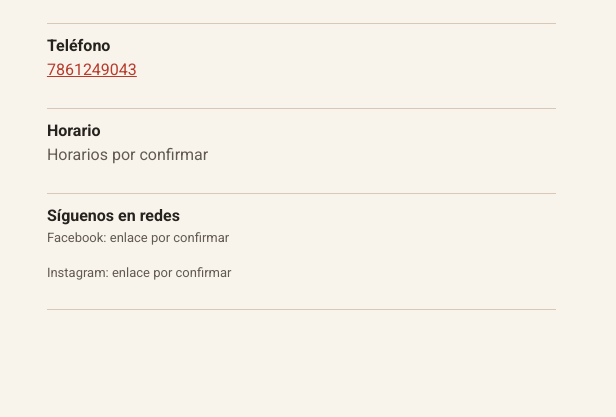
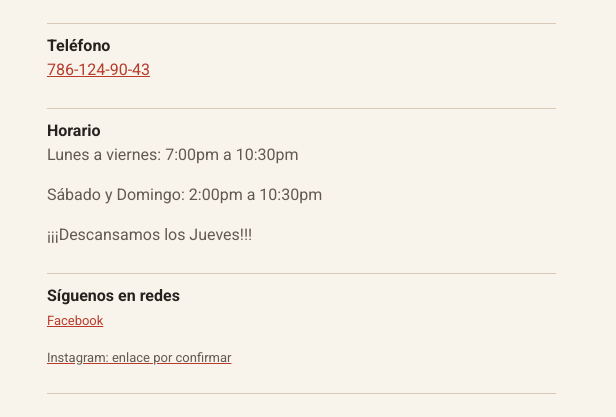
Before and after one commit to Takosg805/Pizzas-a-la-Le-a, a plain HTML site: page index.html in a window 1280 px wide. Shown: the part 2771-3188 px from the top of the page, 664-1280 px from the left. Drawn offline with Linux system fonts and the light colour scheme.

Commit message:
Contactos, Horarios y Link de FB

```diff
--- a/index.html
+++ b/index.html
@@ -166,17 +166,19 @@
                             <div class="contact-line">
                                 <strong>Teléfono</strong>
                                 <p>
-                                    <a id="phone-link" href="tel:7861249043">7861249043</a>
+                                    <a id="phone-link" href="tel:7861249043">786-124-90-43</a>
                                 </p>
                             </div>
                             <div class="contact-line">
                                 <strong>Horario</strong>
-                                <p id="hours-text">Horarios por confirmar</p>
+                                <p id="hours-text">Lunes a viernes: 7:00pm a 10:30pm</p>
+                                 <p id="hours-text">Sábado y Domingo: 2:00pm a 10:30pm</p>
+                                  <p id="hours-text">¡¡¡Descansamos los Jueves!!!</p>
                             </div>
                             <div class="contact-line">
                                 <strong>Síguenos en redes</strong>
                                 <div id="social-links">
-                                    <p class="small">Facebook: enlace por confirmar</p>
+                                    <a class="small" href="https://www.facebook.com/pizzasalalena.allende">Facebook</p>
                                     <p class="small">Instagram: enlace por confirmar</p>
                                 </div>
                             </div>
```
